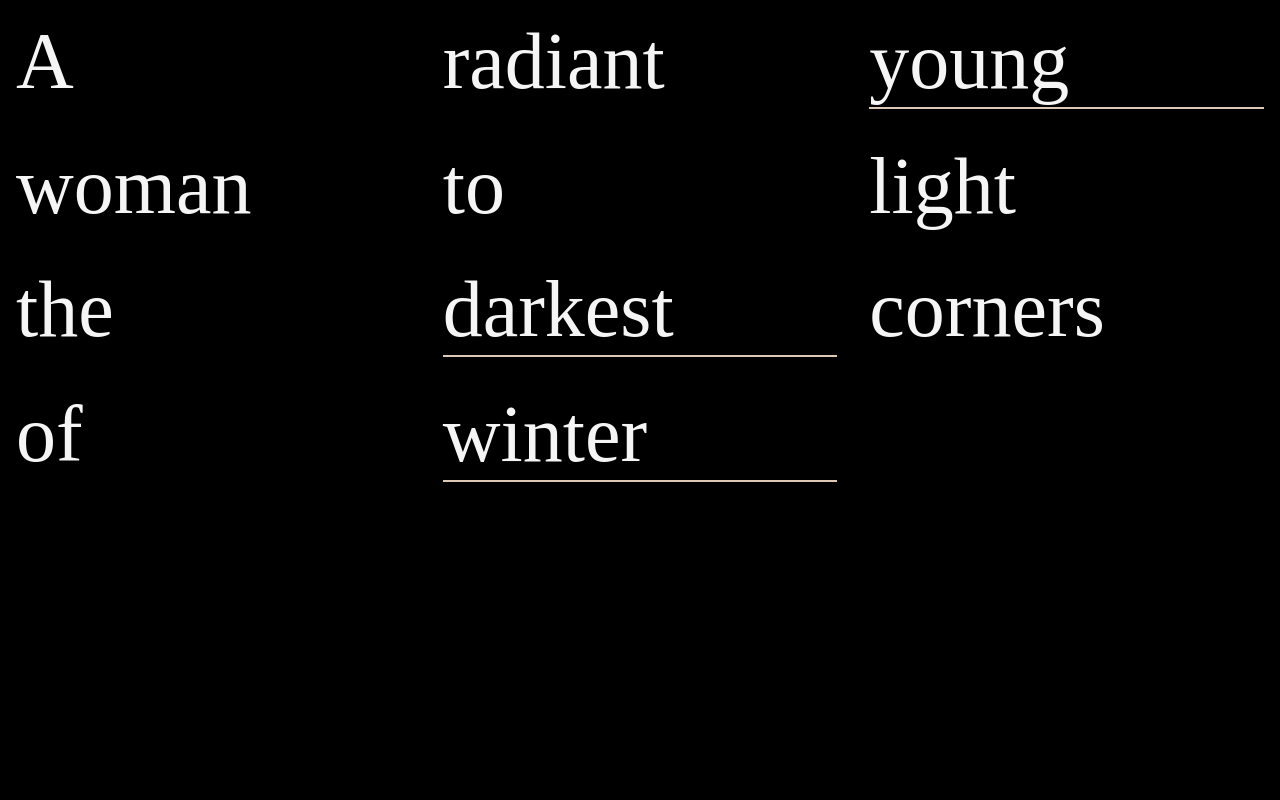
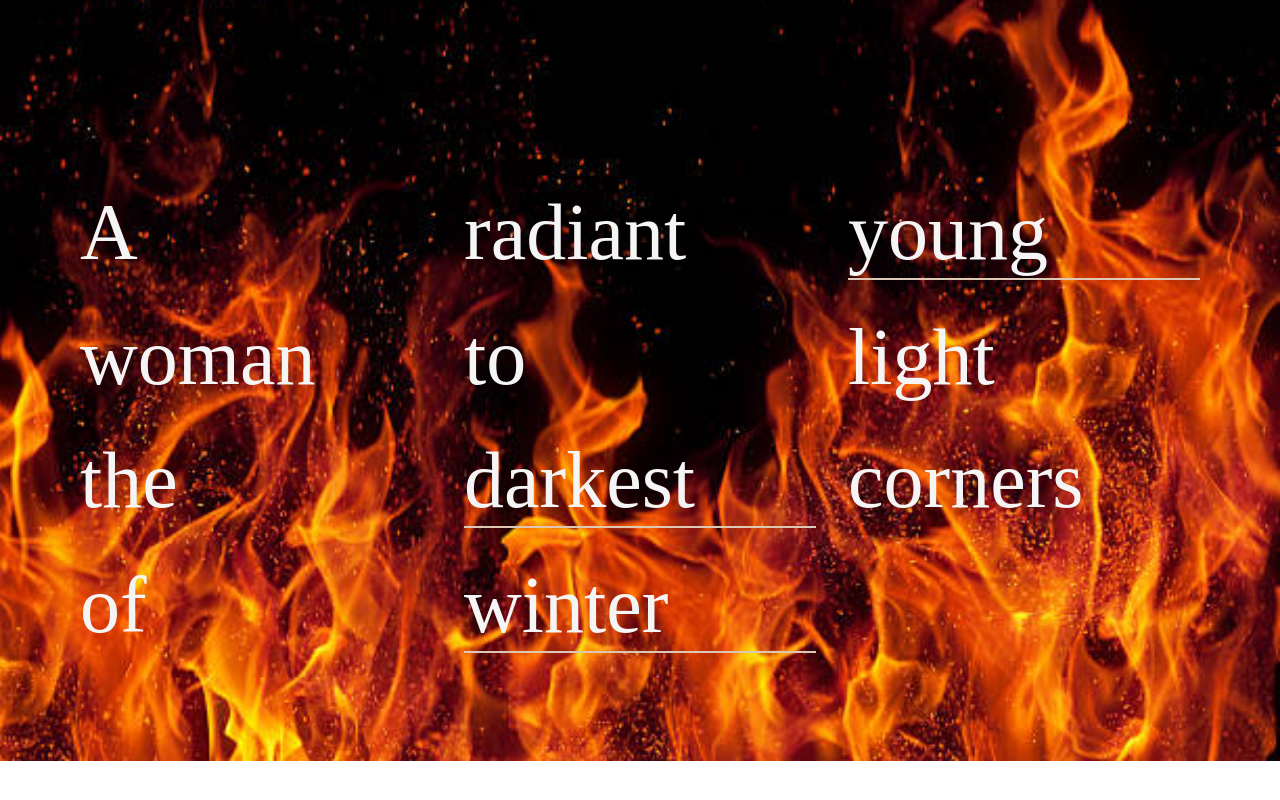
Before and after one commit to CherrieB3/Off-The-Grid1, a plain HTML site: page index.html in a window 1280 px wide. Drawn offline with Linux system fonts and the light colour scheme.

Commit message:
Initial commit

```diff
--- a/index.html
+++ b/index.html
@@ -7,7 +7,10 @@
   <style>
     body {
       margin: 1rem;
-      background-color: black;
+      background: url("../img/flame.jpg");
+      background-repeat: no-repeat;
+      background-position: center;
+      background-size: cover;
       color: whitesmoke;
       font-size: 5rem;
       overflow: hidden;
@@ -16,6 +19,7 @@
         display:grid;
         grid-template-columns: repeat(auto-fit, minmax(320px, 1fr));
         gap: 2rem;
+        margin: 15% 4rem 0 4rem;
     }
     .last {
         padding: bottom 2rem;
```
Also changed, not shown: img/flame.jpg (added).
